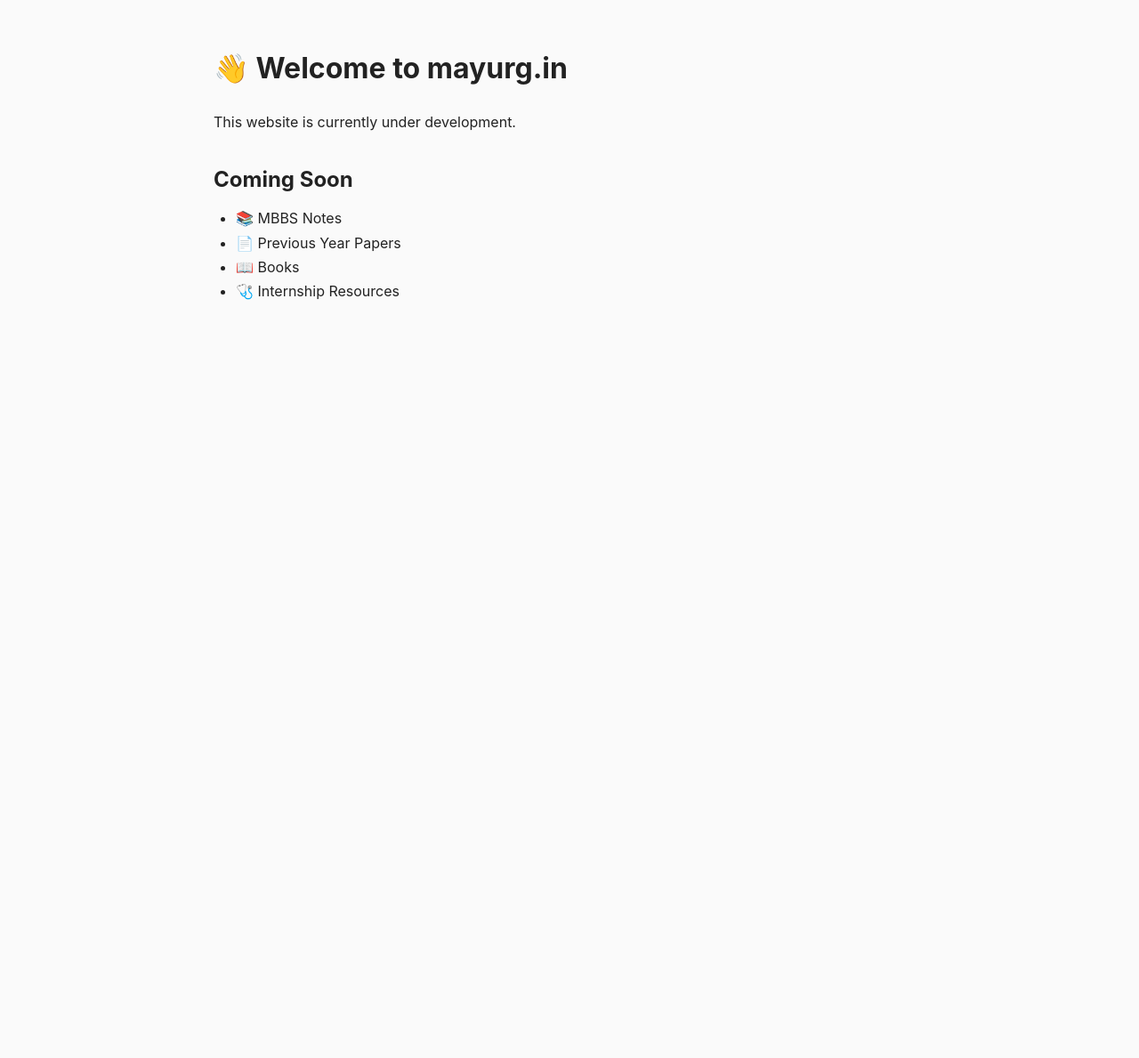
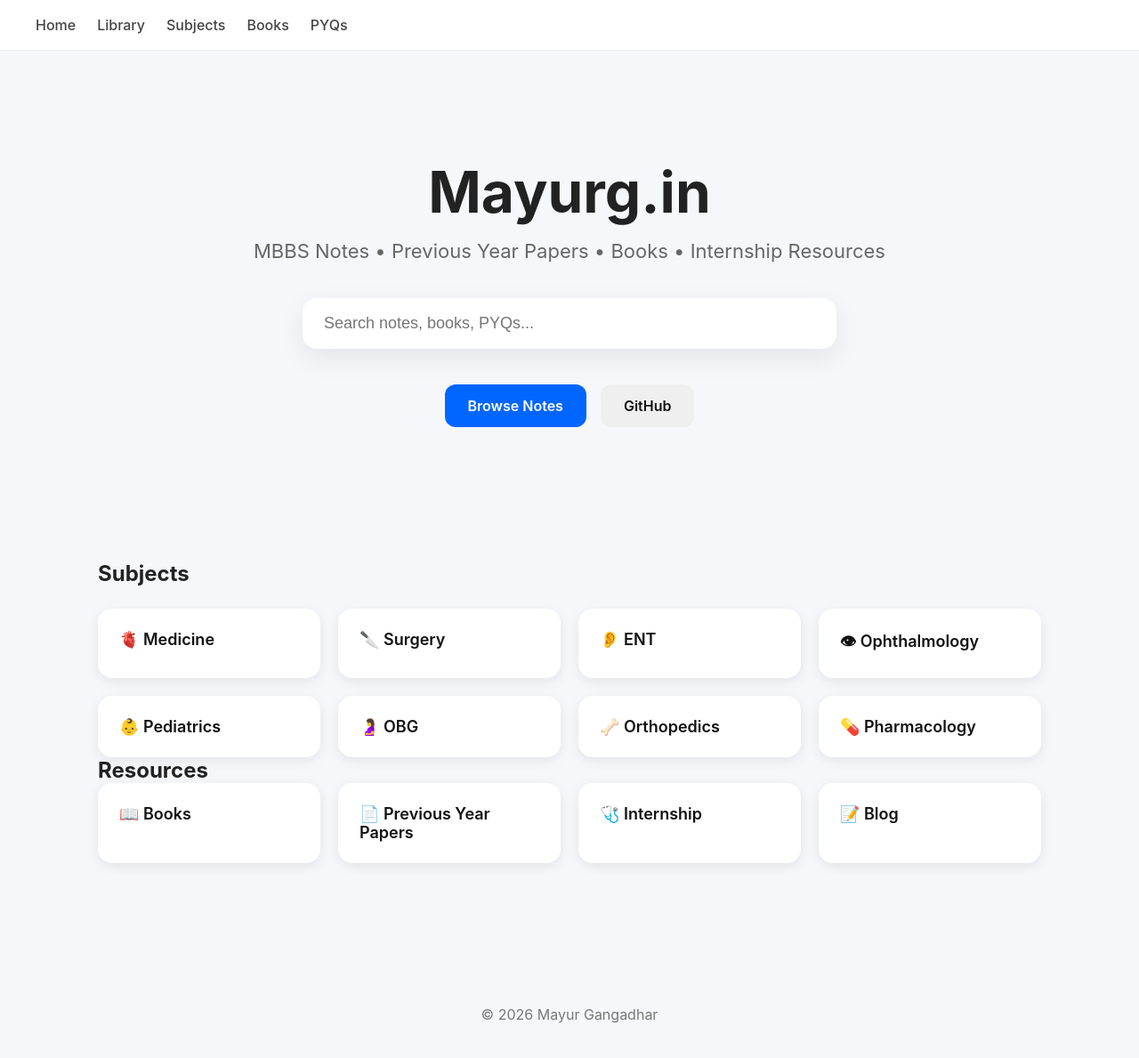
Before and after one commit to mayurgangadhar/mayurg.in, a Jekyll site: the page built from index.md, in a window 1280 px wide and 1190 px high. Shown: the whole window at 89% size. Built offline with Jekyll 4.4.1, drawn with Linux system fonts in a browser that asks for light colours.

Commit message:
Initial Jekyll setup

```diff
--- a/_config.yml
+++ b/_config.yml
@@ -8,6 +8,11 @@
 
 permalink: pretty
 
+collections:
+  notes:
+    output: true
+    permalink: /notes/:name/
+
 plugins: []
 
 exclude:
--- /dev/null
+++ b/_includes/footer.html
@@ -0,0 +1,9 @@
+<footer>
+
+<p>
+
+© 2026 Mayur Gangadhar
+
+</p>
+
+</footer>
--- /dev/null
+++ b/_includes/hero.html
@@ -0,0 +1,31 @@
+<section class="hero">
+
+    <h1>Mayurg.in</h1>
+
+    <p class="subtitle">
+        MBBS Notes • Previous Year Papers • Books • Internship Resources
+    </p>
+
+    <div class="search-box">
+        <input
+            type="text"
+            placeholder="Search notes, books, PYQs..."
+        >
+    </div>
+
+    <div class="hero-buttons">
+
+        <a href="/notes/" class="button primary">
+            Browse Notes
+        </a>
+
+        <a href="https://github.com/mayurgangadhar/mayurg.in"
+           class="button secondary">
+
+            GitHub
+
+        </a>
+
+    </div>
+
+</section>
--- /dev/null
+++ b/_includes/navbar.html
@@ -0,0 +1,17 @@
+<nav class="navbar">
+
+    <div class="nav-links">
+
+<a href="/">Home</a>
+
+<a href="/library/">Library</a>
+
+<a href="/subjects/">Subjects</a>
+
+<a href="/books/">Books</a>
+
+<a href="/pyqs/">PYQs</a>
+
+</div>
+
+</nav>
--- /dev/null
+++ b/_includes/subjects.html
@@ -0,0 +1,57 @@
+<section class="subjects">
+
+    <h2>Subjects</h2>
+
+    <div class="card-grid">
+
+        <a class="card" href="/notes/medicine/">🫀 Medicine</a>
+
+        <a class="card" href="/notes/surgery/">🔪 Surgery</a>
+
+        <a class="card" href="/notes/ent/">👂 ENT</a>
+
+        <a class="card" href="/notes/ophthalmology/">👁 Ophthalmology</a>
+
+        <a class="card" href="/notes/pediatrics/">👶 Pediatrics</a>
+
+        <a class="card" href="/notes/obg/">🤰 OBG</a>
+
+        <a class="card" href="/notes/orthopedics/">🦴 Orthopedics</a>
+
+        <a class="card" href="/notes/pharmacology/">💊 Pharmacology</a>
+
+    </div>
+
+</section><section class="quick-links">
+
+<h2>Resources</h2>
+
+<div class="card-grid">
+
+<a class="card" href="/books/">
+
+📖 Books
+
+</a>
+
+<a class="card" href="/pyqs/">
+
+📄 Previous Year Papers
+
+</a>
+
+<a class="card" href="/internship/">
+
+🩺 Internship
+
+</a>
+
+<a class="card" href="/blog/">
+
+📝 Blog
+
+</a>
+
+</div>
+
+</section>
--- a/_layouts/default.html
+++ b/_layouts/default.html
@@ -4,7 +4,6 @@
 <head>
 
 <meta charset="UTF-8">
-
 <meta name="viewport" content="width=device-width, initial-scale=1.0">
 
 <title>{{ page.title }} | {{ site.title }}</title>
@@ -15,7 +14,15 @@
 
 <body>
 
+{% include navbar.html %}
+
+<main>
+
 {{ content }}
+
+</main>
+
+{% include footer.html %}
 
 </body>
 
--- a/assets/css/style.css
+++ b/assets/css/style.css
@@ -5,41 +5,182 @@
 }
 
 body{
+    font-family:-apple-system,BlinkMacSystemFont,"Segoe UI",sans-serif;
+    background:#f5f7fb;
+    color:#222;
+}
 
-    font-family:
-    -apple-system,
-    BlinkMacSystemFont,
-    "SF Pro Display",
-    sans-serif;
+main{
+    max-width:1100px;
+    margin:auto;
+    padding:40px 20px;
+}
 
-    background:#fafafa;
-    color:#222;
+/* Navbar */
 
-    max-width:900px;
+.navbar{
+    display:flex;
+    justify-content:space-between;
+    align-items:center;
 
-    margin:auto;
+    padding:18px 40px;
 
-    padding:50px;
+    background:white;
 
-    line-height:1.7;
+    position:sticky;
+    top:0;
+
+    border-bottom:1px solid #eee;
+}
+
+.logo a{
+    text-decoration:none;
+    font-size:24px;
+    font-weight:700;
+    color:#111;
+}
+
+.nav-links{
+    display:flex;
+    gap:24px;
+}
+
+.nav-links a{
+    text-decoration:none;
+    color:#444;
+    font-weight:500;
+}
+
+.nav-links a:hover{
+    color:#0066ff;
+}
+
+/* Hero */
+
+.hero{
+    text-align:center;
+    padding:80px 0;
+}
+
+.hero h1{
+    font-size:64px;
+    margin-bottom:15px;
+}
+
+.subtitle{
+    font-size:22px;
+    color:#666;
+    margin-bottom:35px;
+}
+
+.hero-buttons{
+    display:flex;
+    justify-content:center;
+    gap:16px;
+}
+
+.button{
+    padding:14px 26px;
+    border-radius:12px;
+    text-decoration:none;
+    font-weight:600;
+}
+
+.primary{
+    background:#0066ff;
+    color:white;
+}
+
+.secondary{
+    background:#efefef;
+    color:#111;
+}
+
+/* Subjects */
+
+.subjects{
+    margin-top:70px;
+}
+
+.subjects h2{
+    margin-bottom:25px;
+}
+
+.card-grid{
+    display:grid;
+    grid-template-columns:repeat(auto-fit,minmax(220px,1fr));
+    gap:20px;
+}
+
+.card{
+    background:white;
+    padding:24px;
+    border-radius:16px;
+    text-decoration:none;
+    color:#111;
+    font-size:18px;
+    font-weight:600;
+
+    transition:.25s;
+    box-shadow:0 4px 14px rgba(0,0,0,.08);
+}
+
+.card:hover{
+    transform:translateY(-5px);
+    box-shadow:0 12px 24px rgba(0,0,0,.15);
+}
+
+/* Footer */
+
+footer{
+    margin-top:80px;
+    text-align:center;
+    padding:40px;
+    color:#777;
+}.search-box{
+
+    margin:40px auto;
+
+    max-width:600px;
 
 }
 
-h1{
+.search-box input{
 
-    margin-bottom:20px;
+    width:100%;
+
+    padding:18px 24px;
+
+    border:none;
+
+    border-radius:16px;
+
+    font-size:18px;
+
+    outline:none;
+
+    background:white;
+
+    box-shadow:0 10px 30px rgba(0,0,0,.08);
+
+}.note{
+
+max-width:900px;
+
+margin:auto;
+
+padding:40px 20px;
 
 }
 
-h2{
+.note h1{
 
-    margin-top:30px;
-    margin-bottom:10px;
+margin-bottom:10px;
 
 }
 
-ul{
+.note p{
 
-    margin-left:25px;
+margin-bottom:18px;
 
 }
--- a/index.md
+++ b/index.md
@@ -3,13 +3,6 @@
 title: Home
 ---
 
-# 👋 Welcome to mayurg.in
+{% include hero.html %}
 
-This website is currently under development.
-
-## Coming Soon
-
-- 📚 MBBS Notes
-- 📄 Previous Year Papers
-- 📖 Books
-- 🩺 Internship Resources
+{% include subjects.html %}
```
Also changed, not shown: _data/notes.yml (added, +25 -0 lines), _data/subjects.yml (added, +39 -0 lines), _includes/note-card.html (added, +9 -0 lines), _layouts/note.html (added, +42 -0 lines), _layouts/subject.html (added, +19 -0 lines), _notes/cleft-lip.md (added, +16 -0 lines), library/index.md (added, +18 -0 lines), notes/index.md (added, +24 -0 lines), subjects/ent.md (added, +7 -0 lines), subjects/index.md (added, +23 -0 lines), subjects/medicine.md (added, +7 -0 lines).
